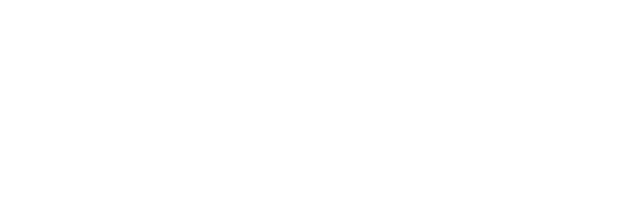
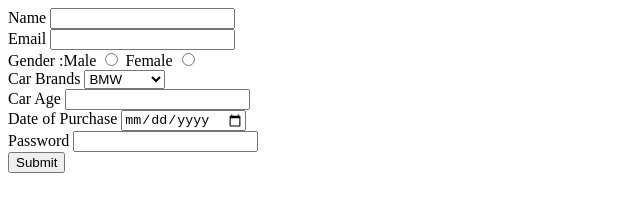
Before and after one commit to acciojob/car-insurance-form-Manas9777, a website: page main.html in a window 1280 px wide. Shown: the whole page, without its empty margins (0-640 px from the left). Drawn offline with Linux system fonts and the light colour scheme.

Commit message:
created a submission

```diff
--- a/main.html
+++ b/main.html
@@ -8,6 +8,37 @@
 
 <body>
 	<!-- the entire body must be written by student -->
+	<form>
+		<label for="name">Name</label>
+		<input type="text" id="name" required>
+		<br>
+		<label for="email">Email</label>
+		<input type="email" id="email" required>
+		<br>
+		Gender :<label for="male">Male</label>
+		<input type="radio" id="male" name="gender" required>
+		<label for="female">Female</label>
+		<input type="radio" id="female" name="gender" required>
+		<br>
+
+		Car Brands <select>
+			<option>BMW</option>
+			<option>Audi</option>
+			<option>Mercedez</option>
+		</select>
+		<br>
+		<label for="carage">Car Age</label>
+		<input type="number" id="carage" required>
+		<br>
+		<label for="dop">Date of Purchase</label>
+		<input type="date" id="dop" required>
+		<br>
+		<label for="password">Password</label>
+		<input type="password" id="password" required>
+		<br>
+		<input type="submit" required>
+
+	</form>
     <script type="text/javascript" src="./script.js">
 </script>
 
```
